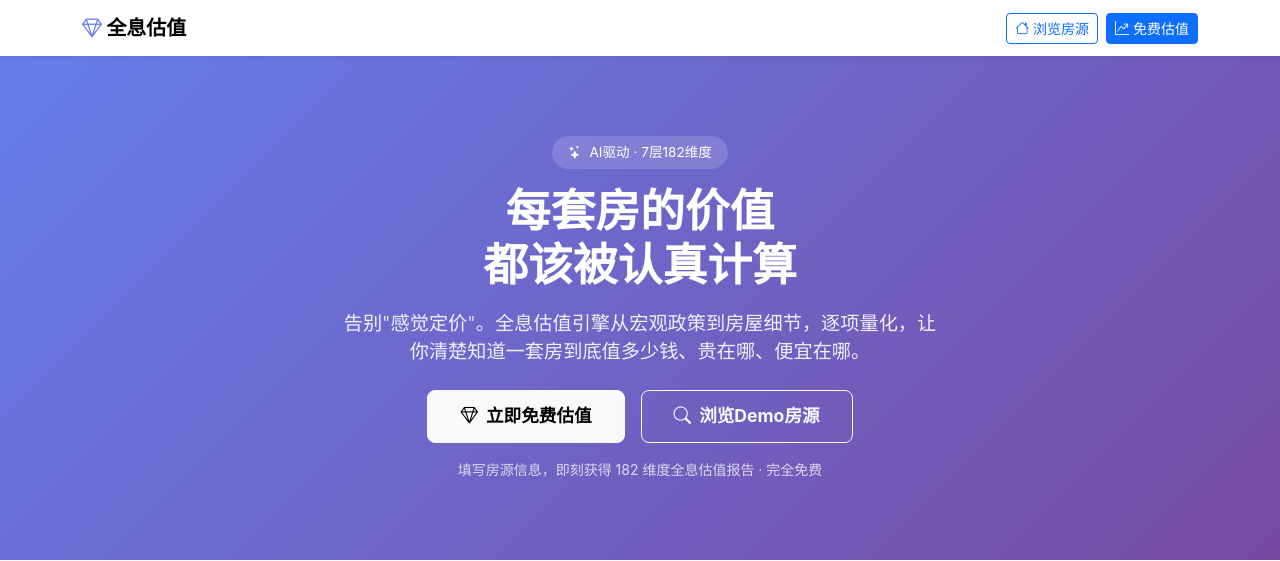
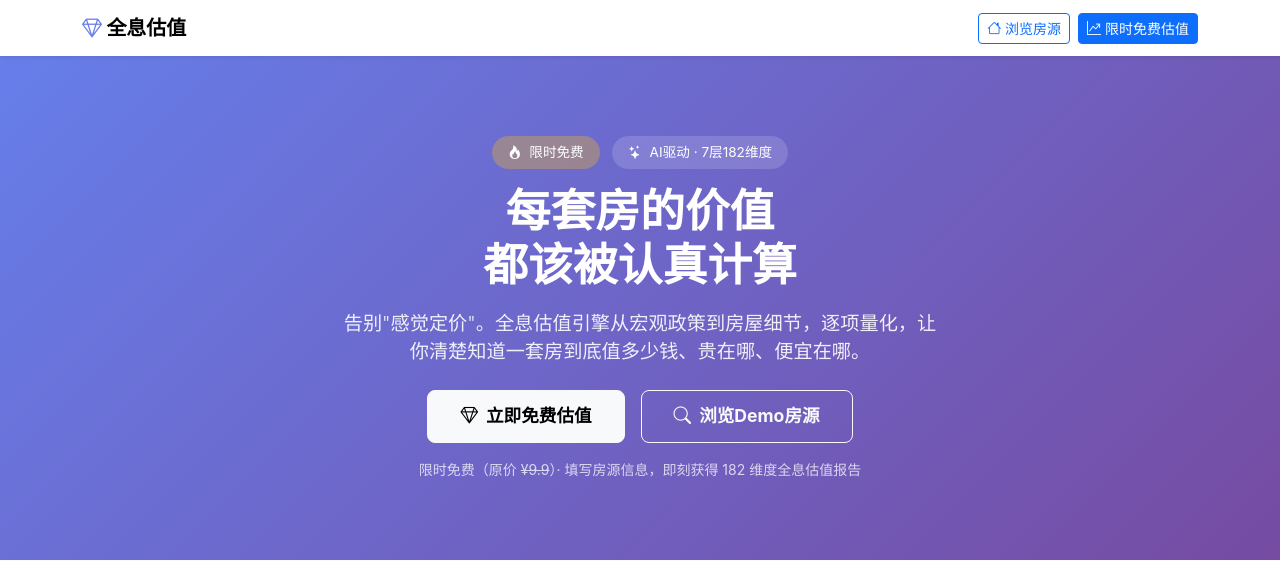
Before and after one commit to MZCnyhhd/Project2-RealEstateValuation, a Flask app: page / in a window 1280 px wide. Shown: the top 561 px of the page. Run offline with Flask 3, Linux system fonts and the light colour scheme.

Commit message:
style: 估值定位改为「限时免费」，以 ¥9.9 作原价锚点
- landing.html：导航改「限时免费估值」；Hero 增加限时免费徽标；副标题与 CTA 文案改为限时免费（原价 ¥9.9 划除）
- valuate_form.html：Hero 增加金色「限时免费 ¥9.9(划除)」徽标；提交按钮提示补「限时免费」

```diff
--- a/templates/landing.html
+++ b/templates/landing.html
@@ -40,7 +40,7 @@
             <a class="navbar-brand" href="/"><i class="bi bi-gem" style="color:var(--primary);"></i> 全息估值</a>
             <div class="ms-auto d-flex gap-2">
                 <a class="btn btn-outline-primary btn-sm" href="/listings"><i class="bi bi-house"></i> 浏览房源</a>
-                <a class="btn btn-primary btn-sm" href="/valuate"><i class="bi bi-graph-up-arrow"></i> 免费估值</a>
+                <a class="btn btn-primary btn-sm" href="/valuate"><i class="bi bi-graph-up-arrow"></i> 限时免费估值</a>
             </div>
         </div>
     </nav>
@@ -48,6 +48,7 @@
     <!-- Hero -->
     <section class="hero text-center">
         <div class="container">
+            <span class="badge-soft d-inline-block mb-3 me-2" style="background:rgba(255,193,7,.3);"><i class="bi bi-fire me-1"></i> 限时免费</span>
             <span class="badge-soft d-inline-block mb-3"><i class="bi bi-stars me-1"></i> AI驱动 · 7层182维度</span>
             <h1>每套房的价值<br>都该被认真计算</h1>
             <p class="lead mt-3 mx-auto" style="max-width:600px;">告别"感觉定价"。全息估值引擎从宏观政策到房屋细节，逐项量化，让你清楚知道一套房到底值多少钱、贵在哪、便宜在哪。</p>
@@ -55,7 +56,7 @@
                 <a href="/valuate" class="btn btn-light btn-hero"><i class="bi bi-gem me-2"></i>立即免费估值</a>
                 <a href="/listings" class="btn btn-outline-light btn-hero"><i class="bi bi-search me-2"></i>浏览Demo房源</a>
             </div>
-            <p class="mt-3 small opacity-75">填写房源信息，即刻获得 182 维度全息估值报告 · 完全免费</p>
+            <p class="mt-3 small opacity-75">限时免费（原价 <s>¥9.9</s>）· 填写房源信息，即刻获得 182 维度全息估值报告</p>
         </div>
     </section>
 
@@ -220,8 +221,9 @@
     <section class="cta-section text-center">
         <div class="container">
             <h2 class="mb-3" style="font-size:2rem;font-weight:800;">想知道你的房子值多少钱？</h2>
-            <p class="opacity-75 mb-4">35个字段，3分钟填写，立刻获得182维度全息估值报告</p>
+            <p class="opacity-75 mb-4">35 个字段，3 分钟填写，限时免费获得 182 维度全息估值报告</p>
             <a href="/valuate" class="btn btn-warning btn-hero"><i class="bi bi-gem me-2"></i>立即免费估值</a>
+            <p class="mt-3 mb-0 small" style="color:#ffc107;"><i class="bi bi-fire me-1"></i>限时免费 · 原价 <s>¥9.9</s></p>
             <p class="mt-4 small opacity-50">© 2026 房地产全息估值引擎 · 让每套房的价值透明可算</p>
         </div>
     </section>
--- a/templates/valuate_form.html
+++ b/templates/valuate_form.html
@@ -183,6 +183,7 @@
             <h2><i class="bi bi-gem me-2"></i>房地产全息价值评估</h2>
             <p class="mb-2 opacity-90">7层 × 182维度，AI 驱动的房产估值引擎。填写房源信息，生成专业估值报告。</p>
             <div class="d-flex gap-3 flex-wrap">
+                <span class="price-tag fw-bold" style="background:#ffc107;color:#212529;"><i class="bi bi-fire me-1"></i>限时免费 <s class="opacity-75">¥9.9</s></span>
                 <span class="price-tag"><i class="bi bi-gem me-1"></i>7层 × 182维度完整报告</span>
                 <span class="price-tag"><i class="bi bi-shield-check me-1"></i>含税费测算 · 成交建议 · 政策校验</span>
             </div>
@@ -523,7 +524,7 @@
                             <button type="submit" class="btn btn-warning btn-lg fw-bold px-5 text-dark">
                                 <i class="bi bi-file-earmark-bar-graph me-2"></i>生成完整估值报告
                             </button>
-                            <p class="mb-0 mt-2 small opacity-75">提交后立即生成完整估值报告</p>
+                            <p class="mb-0 mt-2 small opacity-75">提交后立即生成完整估值报告 · 限时免费</p>
                         </div>
                     </div>
                 </div>
@@ -558,7 +559,7 @@
                                 <button type="submit" class="btn btn-submit btn-lg w-100 fw-bold">
                                     <i class="bi bi-file-earmark-bar-graph me-2"></i>生成完整估值报告
                                 </button>
-                                <p class="text-muted small text-center mt-2 mb-0">提交后立即生成 182 维度完整报告</p>
+                                <p class="text-muted small text-center mt-2 mb-0">提交后立即生成 182 维度完整报告 · 限时免费</p>
                             </div>
                         </div>
                     </div>
```
